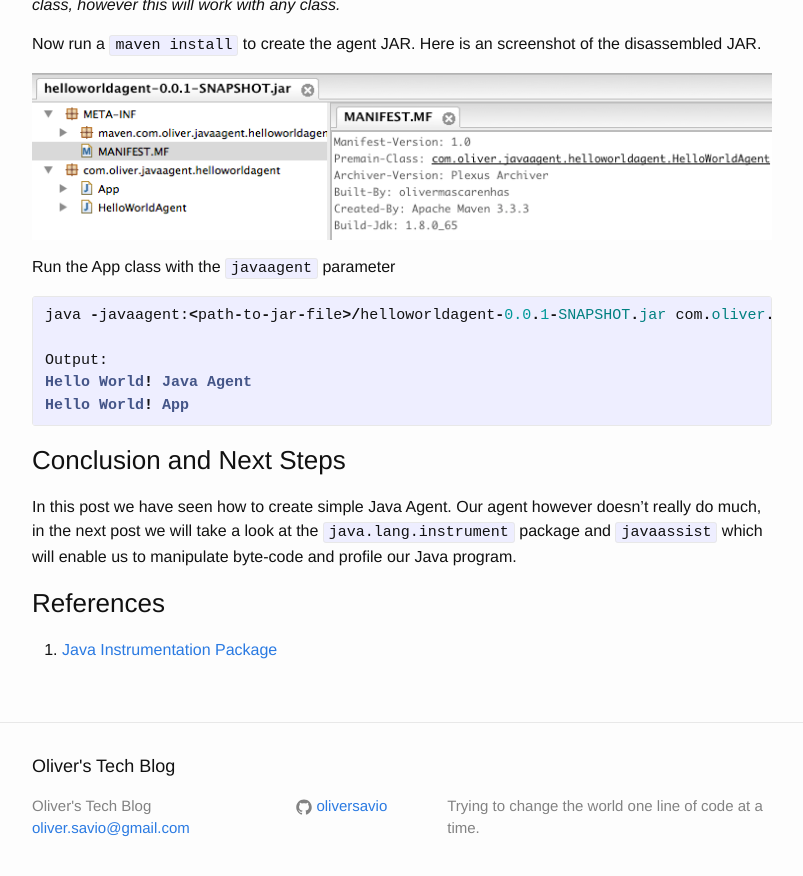
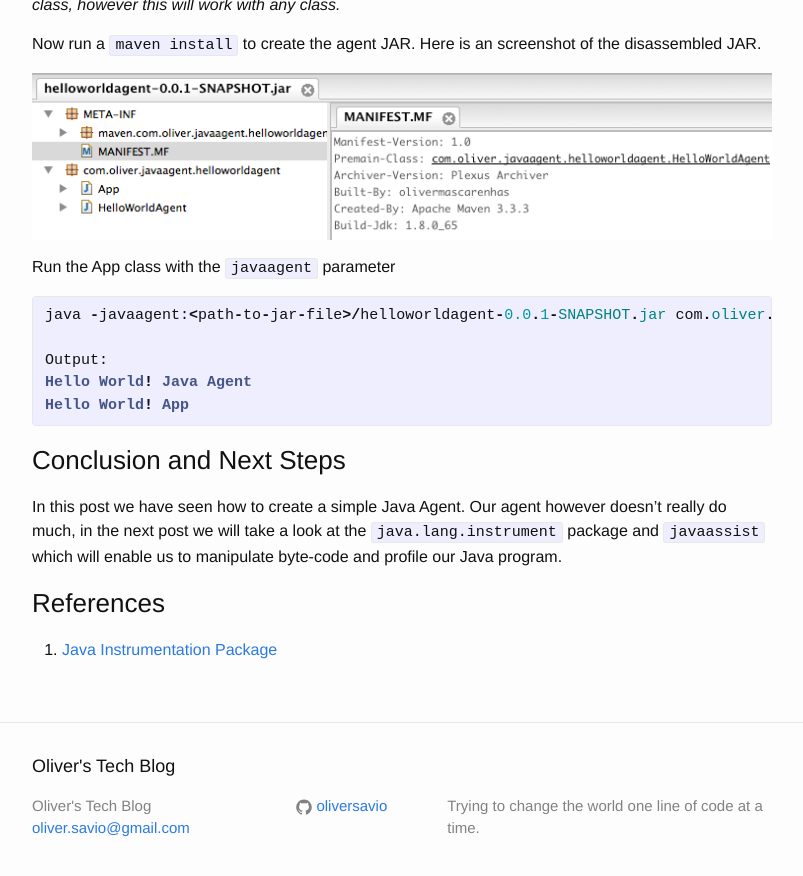
Before and after one commit to oliversavio/oliversavio.github.io, a Jekyll site: the page built from _posts/2016-03-22-profiling-with-java-agents-part-one.markdown, in a window 1280 px wide and 900 px high, scrolled down 2211 px. Shown: the top 876 px of the window, without its empty margins (238-1041 px from the left). Built offline with Jekyll 4.4.1, drawn with Linux system fonts in a browser that asks for light colours; comment, search, counter and statistics services are not loaded; some of the changed text lies outside the part shown.

Commit message:
corrected mistakes

```diff
--- a/_posts/2016-03-22-profiling-with-java-agents-part-one.markdown
+++ b/_posts/2016-03-22-profiling-with-java-agents-part-one.markdown
@@ -100,7 +100,7 @@ Hello World! App
 {% endhighlight %}
 
 ### Conclusion and Next Steps
-In this post we have seen how to create simple Java Agent. Our agent however doesn't really do much, in the next post we will take a look at the `java.lang.instrument` package and `javaassist` which will enable us to manipulate byte-code and profile our Java program.
+In this post we have seen how to create a simple Java Agent. Our agent however doesn't really do much, in the next post we will take a look at the `java.lang.instrument` package and `javaassist` which will enable us to manipulate byte-code and profile our Java program.
 
 
 ### References
```
Also changed, not shown: other parts of _posts/2016-03-22-profiling-with-java-agents-part-one.markdown (+1 -1 lines).
